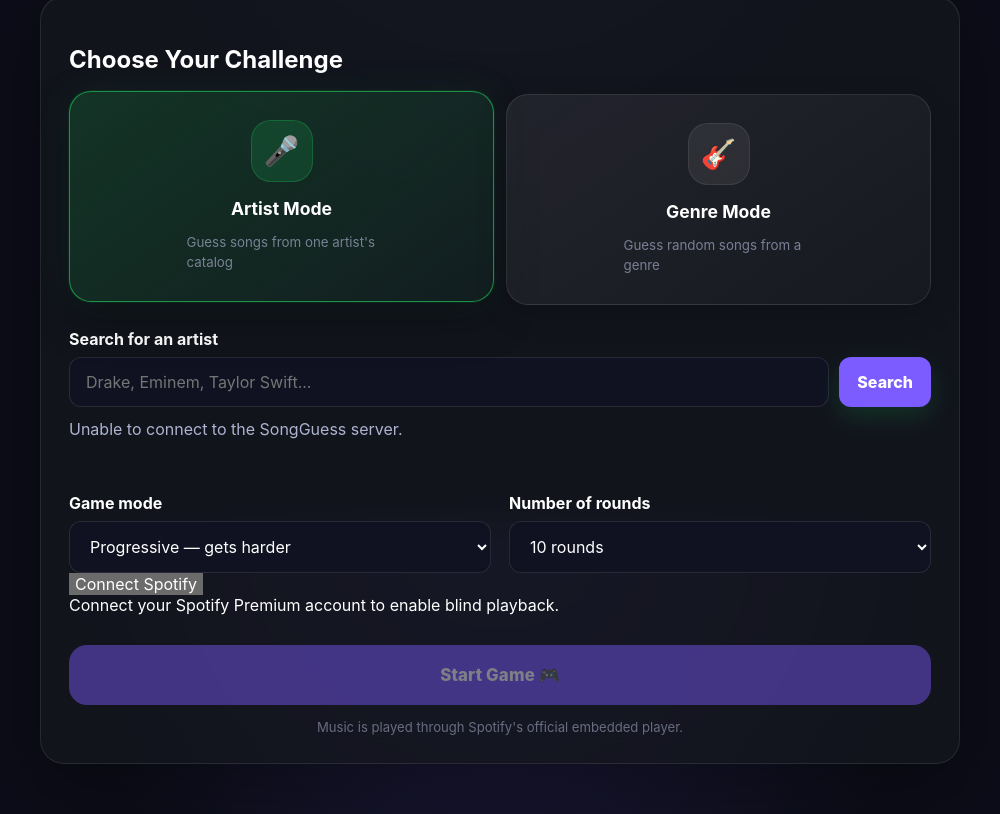
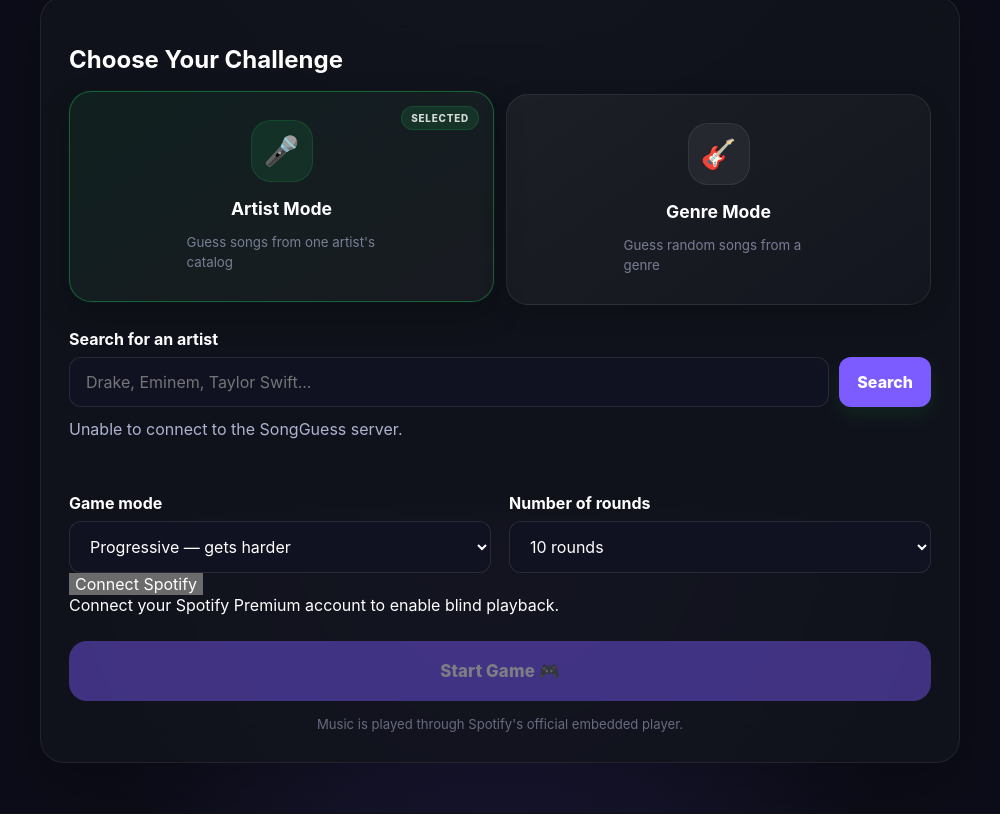
Before and after one commit to GriffithBehelit666/songguess, a website: page public/index.html in a window 1280 px wide. Shown: the part 277-1091 px from the top of the page, without its empty margins (140-1140 px from the left). Drawn offline with Linux system fonts and the light colour scheme; no server answers.

Commit message:
Refine SongGuess color balance

````diff
--- a/public/style.css
+++ b/public/style.css
@@ -1248,3 +1248,179 @@ select:focus {
   }
 }
 ```
+
+
+```css
+/* ========================================
+   CLEANER COLOR BALANCE REFINEMENT
+   Green is now an accent, not the main color
+   ======================================== */
+
+/* Soften the background glow */
+body {
+  background:
+    radial-gradient(
+      circle at 15% 10%,
+      rgba(29, 185, 84, 0.07),
+      transparent 30%
+    ),
+    radial-gradient(
+      circle at 85% 20%,
+      rgba(99, 102, 241, 0.10),
+      transparent 32%
+    ),
+    #090a0f;
+}
+
+
+/* Make unselected mode cards more neutral */
+.mode-option {
+  background:
+    linear-gradient(
+      145deg,
+      rgba(255, 255, 255, 0.055),
+      rgba(255, 255, 255, 0.02)
+    );
+
+  border-color: rgba(255, 255, 255, 0.08);
+
+  box-shadow:
+    0 8px 24px rgba(0, 0, 0, 0.16);
+}
+
+
+/* Cleaner hover — subtle white border instead of green */
+.mode-option:hover {
+  border-color: rgba(255, 255, 255, 0.18);
+
+  background:
+    linear-gradient(
+      145deg,
+      rgba(255, 255, 255, 0.08),
+      rgba(255, 255, 255, 0.03)
+    );
+
+  box-shadow:
+    0 16px 35px rgba(0, 0, 0, 0.22);
+}
+
+
+/* Selected mode gets a subtle green accent */
+.mode-option.active {
+  border-color: rgba(29, 185, 84, 0.42);
+
+  background:
+    linear-gradient(
+      145deg,
+      rgba(29, 185, 84, 0.09),
+      rgba(255, 255, 255, 0.035)
+    );
+
+  box-shadow:
+    0 14px 32px rgba(0, 0, 0, 0.24),
+    0 0 0 1px rgba(29, 185, 84, 0.05);
+}
+
+
+/* Make mode icons neutral by default */
+.mode-option .mode-icon {
+  background: rgba(255, 255, 255, 0.055);
+  border-color: rgba(255, 255, 255, 0.07);
+}
+
+
+/* Only lightly highlight the selected icon */
+.mode-option.active .mode-icon {
+  background: rgba(29, 185, 84, 0.12);
+  border-color: rgba(29, 185, 84, 0.18);
+}
+
+
+/* Reduce green glow on primary buttons */
+.primary {
+  box-shadow:
+    0 8px 20px rgba(29, 185, 84, 0.12);
+}
+
+.primary:hover:not(:disabled) {
+  box-shadow:
+    0 14px 28px rgba(29, 185, 84, 0.18);
+}
+
+
+/* Make the Start Game button stand out through depth,
+   not an oversized glow */
+.start-button {
+  box-shadow:
+    0 12px 28px rgba(0, 0, 0, 0.22);
+}
+
+.start-button:hover:not(:disabled) {
+  box-shadow:
+    0 18px 35px rgba(0, 0, 0, 0.28),
+    0 0 18px rgba(29, 185, 84, 0.10);
+}
+
+
+/* Cleaner card appearance */
+.card {
+  background: rgba(18, 20, 28, 0.88);
+
+  border-color: rgba(255, 255, 255, 0.075);
+
+  box-shadow:
+    0 20px 60px rgba(0, 0, 0, 0.28);
+}
+
+
+/* Keep green mainly for the timer */
+.timer-fill {
+  box-shadow:
+    0 0 14px rgba(29, 185, 84, 0.35);
+}
+
+
+/* Subtle selected-state feedback */
+.mode-option.active::after {
+  content: "SELECTED";
+
+  position: absolute;
+  top: 14px;
+  right: 14px;
+
+  padding: 5px 9px;
+
+  border-radius: 999px;
+
+  font-size: 0.62rem;
+  font-weight: 800;
+  letter-spacing: 0.08em;
+
+  color: rgba(255, 255, 255, 0.82);
+
+  background: rgba(29, 185, 84, 0.14);
+
+  border: 1px solid rgba(29, 185, 84, 0.20);
+}
+
+
+/* Cleaner spacing around the Start Game section */
+.start-button {
+  margin-top: 26px;
+}
+
+.small-note {
+  max-width: 420px;
+  margin-left: auto;
+  margin-right: auto;
+  line-height: 1.5;
+}
+
+
+/* Mobile: remove the selected label to keep cards uncluttered */
+@media (max-width: 700px) {
+  .mode-option.active::after {
+    display: none;
+  }
+}
+```
````
